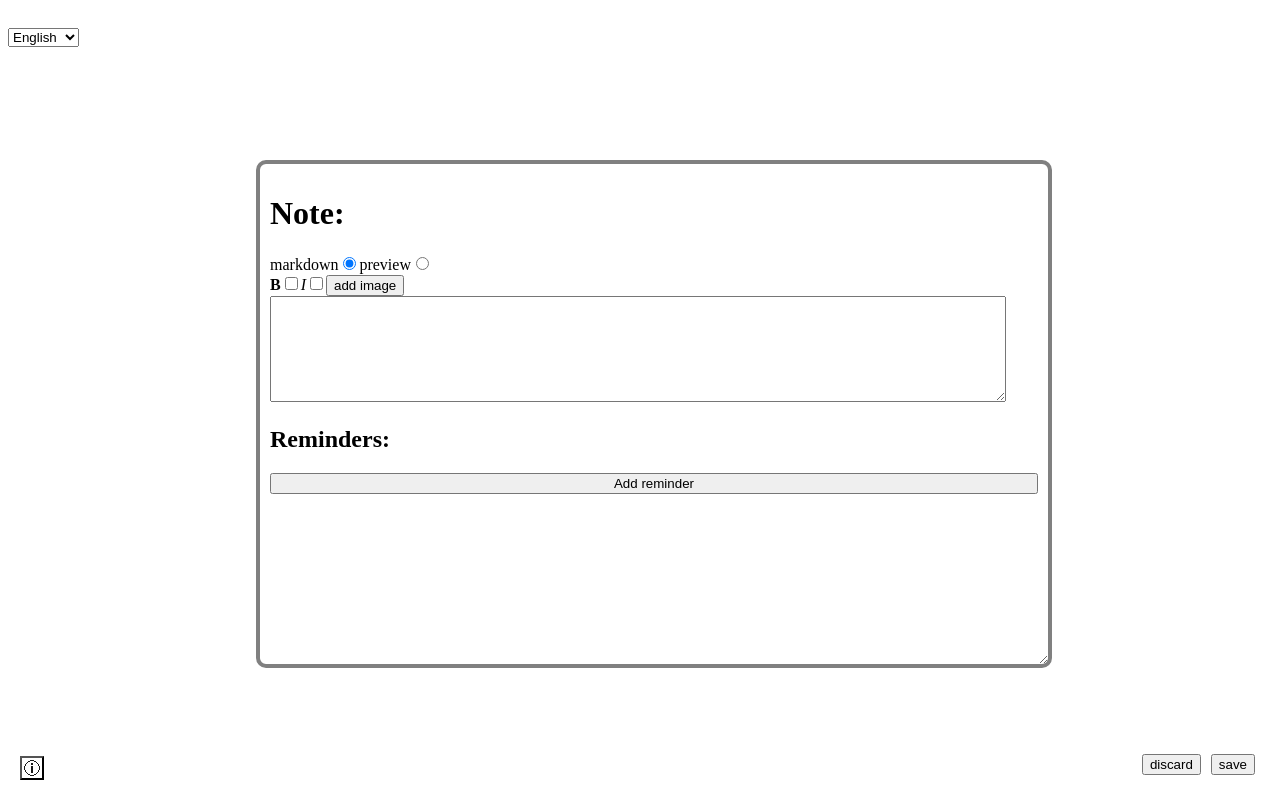
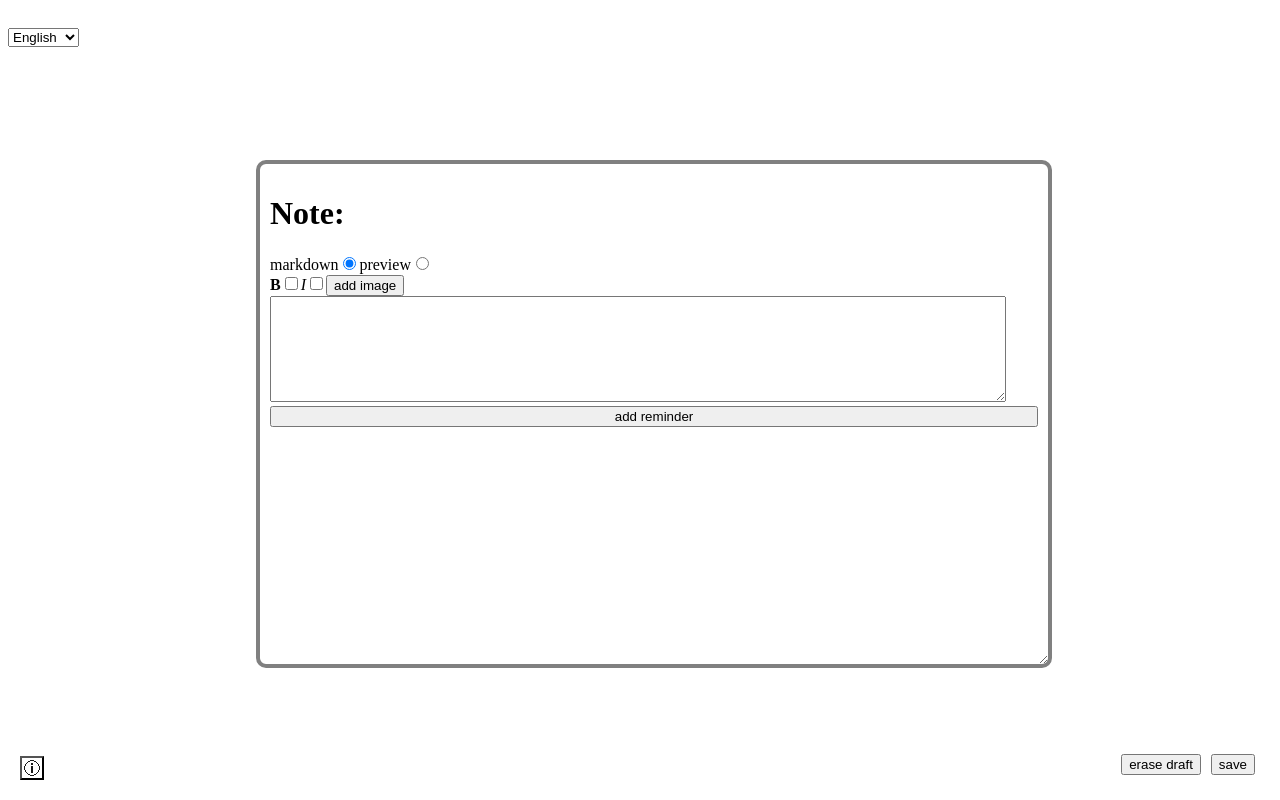
Before and after one commit to AndresDavidCalderon/smart_notes, a React app: page / in a window 1280 px wide. Both pictures are taken after a click on the button 1240 px from the left and 760 px from the top of the page. Built offline with nearby package versions, Linux system fonts and the light colour scheme.

Commit message:
translated text editor and note editor

```diff
--- a/src/add_note/AddNote.jsx
+++ b/src/add_note/AddNote.jsx
@@ -4,6 +4,33 @@ import PropTypes from 'prop-types';
 import ReminderDialogue from './AddReminder';
 import ReminderItem from './ReminderItem';
 import TextEditor from './Text/TextEditor';
+
+const text = {
+  title: {
+    en: 'Note:',
+    es: 'Nota:',
+  },
+  cancelNote: {
+    true: {
+      en: 'delete note',
+      es: 'eliminar nota',
+    },
+    false: {
+      en: 'delete draft',
+      es: 'descartar borrador',
+    },
+  },
+  reminders: {
+    title: {
+      en: 'Reminders:',
+      es: 'Recordatiorios:',
+    },
+    add: {
+      en: 'add reminder',
+      es: 'añadir recordatorio',
+    },
+  },
+};
 
 class AddNote extends React.Component {
   defaultReminder = {
@@ -20,6 +47,30 @@ class AddNote extends React.Component {
       addingReminder: false,
       currentReminder: { ...this.defaultReminder },
     };
+  }
+
+  getConfirmationText() {
+    const { language, note } = this.props;
+    switch (language) {
+      case 'en':
+        return note.exists ? 'save edits' : 'save';
+      case 'es':
+        return note.exists ? 'terminar edición' : 'guardar';
+      default:
+        return 'save';
+    }
+  }
+
+  getCancelText() {
+    const { language, note } = this.props;
+    switch (language) {
+      case 'en':
+        return note.exists ? 'delete' : 'erase draft';
+      case 'es':
+        return note.exists ? 'eliminar' : 'borrar borrador';
+      default:
+        return 'save';
+    }
   }
 
   fixMissingAttachments = () => {
@@ -90,7 +141,7 @@ class AddNote extends React.Component {
 
   render() {
     const {
-      timeUnits, note, changeVisibility, confirmNoteChange, noteAdd, changer,
+      timeUnits, note, changeVisibility, confirmNoteChange, noteAdd, changer, language,
     } = this.props;
     const { addingReminder, currentReminder } = this.state;
     return (
@@ -107,7 +158,7 @@ class AddNote extends React.Component {
           />
         ) : false}
         <div id="draft_option_container">
-          <button className="draft_option" onClick={this.cancelNote} type="button">{note.exists ? 'delete' : 'discard'}</button>
+          <button className="draft_option" onClick={this.cancelNote} type="button">{this.getCancelText()}</button>
           <button
             className="draft_option"
             onClick={() => {
@@ -123,18 +174,18 @@ class AddNote extends React.Component {
             }}
             type="button"
           >
-            {note.exists ? 'save edits' : 'save'}
+            {this.getConfirmationText()}
           </button>
         </div>
 
         <div id="note_properties">
-          <h1>Note:</h1>
+          <h1>{text.title[language]}</h1>
 
-          <TextEditor note={note} noteChanger={changer} />
+          <TextEditor note={note} noteChanger={changer} language={language} />
 
-          <h2>Reminders:</h2>
+          {note.reminders.length > 0 ? <h2>{text.reminders.title[language]}</h2> : false}
 
-          <button type="button" onClick={this.newReminder}>Add reminder</button>
+          <button type="button" onClick={this.newReminder}>{text.reminders.add[language]}</button>
           {note.reminders.map((reminderObject, _reminderIndex) => (
             <ReminderItem
               key={reminderObject.id}
@@ -173,6 +224,7 @@ AddNote.propTypes = {
   defaultNote: PropTypes.shape(noteShape).isRequired,
   note: PropTypes.shape(noteShape).isRequired,
   timeUnits: PropTypes.arrayOf(PropTypes.string).isRequired,
+  language: PropTypes.string.isRequired,
 };
 
 export default AddNote;
--- a/src/add_note/Text/Editor/MarkDown.jsx
+++ b/src/add_note/Text/Editor/MarkDown.jsx
@@ -3,6 +3,23 @@ import React from 'react';
 import PropTypes from 'prop-types';
 
 import './MarkDown.css';
+
+const localText = {
+  tools: {
+    bold: {
+      en: 'B',
+      es: 'N',
+    },
+    italics: {
+      en: 'I',
+      es: 'I',
+    },
+    image: {
+      en: 'add image',
+      es: 'insertar imagen',
+    },
+  },
+};
 
 // adds enclosing to the start and the end of the selection of the given text and returns the result
 function encloseAreaWith(start, end, closing, text) {
@@ -122,20 +139,20 @@ export default class MarkDownEditor extends React.Component {
   };
 
   render() {
-    const { note } = this.props;
+    const { note, language } = this.props;
     const { bold, italics } = this.state;
     return (
       <div>
         <div>
           <label htmlFor="bold">
-            <strong>B</strong>
+            <strong>{localText.tools.bold[language]}</strong>
             <input type="checkbox" id="bold" onChange={this.setBold} checked={bold} />
           </label>
           <label htmlFor="italics">
-            <i>I</i>
+            <i>{localText.tools.italics[language]}</i>
             <input type="checkbox" id="italics" onChange={this.setItalics} checked={italics} />
           </label>
-          <button type="button" onClick={this.addImageTrigger}>add image</button>
+          <button type="button" onClick={this.addImageTrigger}>{localText.tools.image[language]}</button>
           <input onChange={this.uploadImage} type="file" id="add_image" accept=".png,.jpeg,.webp,.jpg" ref={this.imageAdder} hidden />
         </div>
         <textarea id="markdown_area" value={note.text} onInput={this.setText} />
@@ -150,4 +167,5 @@ MarkDownEditor.propTypes = {
     attached: PropTypes.arrayOf(PropTypes.string),
   }).isRequired,
   noteChanger: PropTypes.func.isRequired,
+  language: PropTypes.string.isRequired,
 };
--- a/src/add_note/Text/TextEditor.jsx
+++ b/src/add_note/Text/TextEditor.jsx
@@ -3,6 +3,13 @@ import PropTypes from 'prop-types';
 
 import MarkDownEditor from './Editor/MarkDown';
 import MarkDownRender from './MarkDownRender';
+
+const text = {
+  preview: {
+    en: 'preview',
+    es: 'vista previa',
+  },
+};
 
 export default class TextEditor extends React.Component {
   constructor(props) {
@@ -17,7 +24,7 @@ export default class TextEditor extends React.Component {
   };
 
   render() {
-    const { note, noteChanger } = this.props;
+    const { note, noteChanger, language } = this.props;
     const { isMarkdown } = this.state;
     return (
       <div>
@@ -27,12 +34,12 @@ export default class TextEditor extends React.Component {
             <input type="radio" id="markdown" name="text-mode" onChange={() => { this.onMarkdown(!isMarkdown); }} required checked={isMarkdown} value="0" />
           </label>
           <label htmlFor="preview" name="text-mode">
-            preview
+            {text.preview[language]}
             <input type="radio" id="preview" name="text-mode" onChange={() => { this.onMarkdown(!isMarkdown); }} checked={!isMarkdown} value="0" />
           </label>
         </div>
 
-        {isMarkdown ? <MarkDownEditor noteChanger={noteChanger} note={note} />
+        {isMarkdown ? <MarkDownEditor noteChanger={noteChanger} note={note} language={language} />
           : <MarkDownRender text={note.text} attached={note.attached} />}
 
       </div>
@@ -46,4 +53,5 @@ TextEditor.propTypes = {
     text: PropTypes.string,
     attached: PropTypes.arrayOf(PropTypes.string),
   }).isRequired,
+  language: PropTypes.string.isRequired,
 };
```
Also changed, not shown: src/App.jsx (deleted, +0 -7 lines), src/App.css (added).
